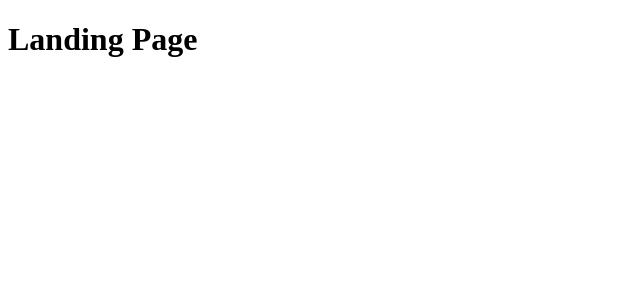
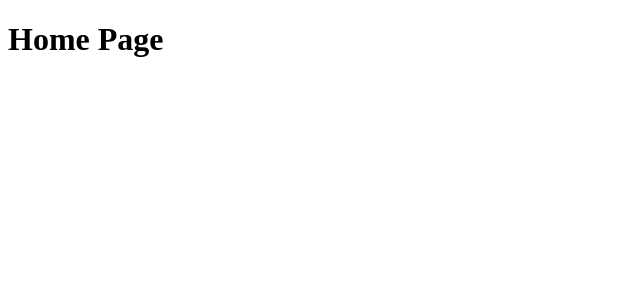
Before and after one commit to willguilbert/Ti-Tix, a Next.js app in the folder client/: page / in a window 1280 px wide. Shown: the top 300 px of the page, without its empty margins (0-640 px from the left). Built offline with nearby package versions, Linux system fonts and the light colour scheme.

Commit message:
feat(): next config

```diff
--- /dev/null
+++ b/client/next.config.js
@@ -0,0 +1,6 @@
+module.exports = {
+  webpack: (config) => {
+    config.watchOptions.poll = 300;
+    return config;
+  },
+};
--- a/client/pages/b.js
+++ /dev/null
@@ -1,5 +0,0 @@
-const Fok = () => {
-  return <h1>Damn!</h1>;
-};
-
-export default { Fok };
--- a/client/pages/index.js
+++ b/client/pages/index.js
@@ -1,4 +1,4 @@
 const Home = () => {
-  return <h1>Landing Page</h1>;
+  return <h1>Home Page</h1>;
 };
 export default Home;
```
